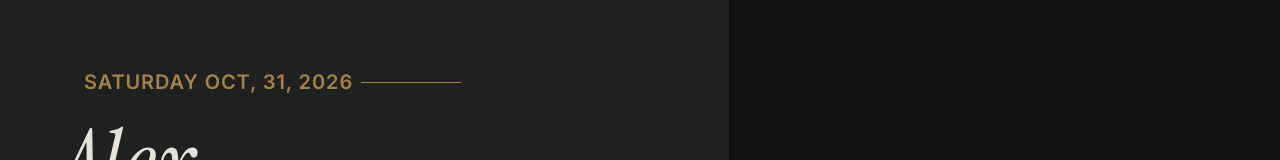
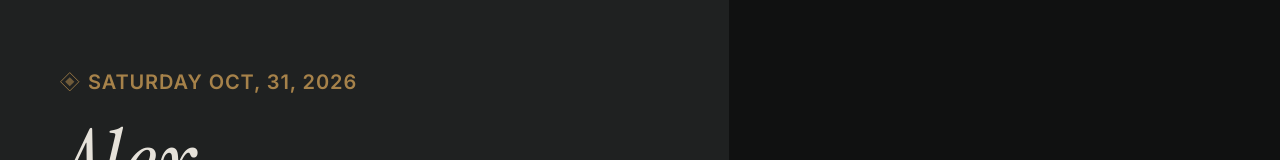
Before and after one commit to akhachadoorian/Wedding, a React (Create React App) app: page / in a window 1280 px wide. Shown: the part 228-388 px from the top of the page. Built offline with nearby package versions, Linux system fonts and the light colour scheme.

Commit message:
<update> Setup diamond class and update eyebrow to use this and added color types

```diff
--- a/src/components/ArrowBox/ArrowBox.tsx
+++ b/src/components/ArrowBox/ArrowBox.tsx
@@ -2,22 +2,23 @@ import React from "react";
 
 import "./ArrowBox.scss";
 import { ArrowUpIcon, ArrowUpRightIcon } from "@phosphor-icons/react";
+import { ColorVariables } from "../../types/colors";
 
 type ArrowBoxProps = {
-    color?: string;
+    color?: ColorVariables;
 };
 
-export default function ArrowBox({ color = "cream-500" }: ArrowBoxProps) {
+export default function ArrowBox({ color = "--cream-500" }: ArrowBoxProps) {
     return (
         <div className="arrow_box-wrapper">
             <div className="arrow_box-inner">
                 <div className="arrow_box-grid">
                 <div className="arrow start">
-                   <ArrowUpRightIcon color={`var(--${color})`} size={18} />
+                   <ArrowUpRightIcon color={`var(${color})`} size={18} />
                 </div>
 
                 <div className="arrow end">
-                   <ArrowUpRightIcon fill={`var(--${color})`} size={18} />
+                   <ArrowUpRightIcon fill={`var(${color})`} size={18} />
                 </div>
                 </div>
             </div>
--- /dev/null
+++ b/src/components/Diamond/Diamond.scss
@@ -0,0 +1,20 @@
+@use "../../styles/variables" as *;
+
+
+.diamond-wrapper {
+    width: var(--diamond-mobile-size);
+    height: var(--diamond-mobile-size);
+    flex: 0 0 var(--diamond-mobile-size);
+    aspect-ratio: 1;
+
+    @include big {
+        width: var(--diamond-size);
+        height: var(--diamond-size);
+        flex: 0 0 var(--diamond-size);
+    }
+
+    svg.diamond {
+        width: 100%;
+        height: 100%;
+    }
+}
--- /dev/null
+++ b/src/components/Diamond/Diamond.tsx
@@ -0,0 +1,27 @@
+import React from "react";
+
+import { ColorVariables } from "../../types/colors";
+import './Diamond.scss';
+
+type DiamondProps = {
+    color: ColorVariables;
+    size: "20px" | "16px";
+    mobileSize?: "18px" | "16px";
+    className?: string;
+};
+
+export default function Diamond({ color = "--cream-500", size = "16px", mobileSize, className }: DiamondProps) {
+    const sizeStyle = {
+        "--diamond-size": size,
+        "--diamond-mobile-size": mobileSize ?? size,
+    } as React.CSSProperties;
+
+    return (
+        <div className={`diamond-wrapper ${className ?? ""}`} style={sizeStyle}>
+            <svg className="diamond" xmlns="http://www.w3.org/2000/svg" width="24px" height="24px" viewBox="0 0 24 24" fill="none">
+                <path d="M11.707 0.707153L22.707 11.7072L11.707 22.7072L0.707031 11.7072L11.707 0.707153Z" stroke={`var(${color})`} />
+                <path opacity="0.6" d="M11.707 6.20715L17.207 11.7072L11.707 17.2072L6.20703 11.7072L11.707 6.20715Z" fill={`var(${color})`} />
+            </svg>
+        </div>
+    );
+}
--- a/src/components/Eyebrow/Eyebrow.jsx
+++ /dev/null
@@ -1,34 +0,0 @@
-import './Eyebrow.scss';
-
-function Eyebrow({ variation = "left", color = "gold", text }) {
-    let fill = `var(--${color})`;
-    const Diamond = () => (
-        <svg className="diamond" xmlns="http://www.w3.org/2000/svg" width="24" height="24" viewBox="0 0 24 24" fill="none">
-            <path d="M11.707 0.707153L22.707 11.7072L11.707 22.7072L0.707031 11.7072L11.707 0.707153Z" stroke={fill} />
-            <path opacity="0.6" d="M11.707 6.20715L17.207 11.7072L11.707 17.2072L6.20703 11.7072L11.707 6.20715Z" fill={fill} />
-        </svg>
-    );
-
-    if (variation == "centered") {
-        return (
-            <div className={`eyebrow-wrapper centered ${color}`}>
-                <p className={`eyebrow ${color}`}>{text}</p>
-                <div className="diamond_underline-wrapper">
-                    <div className="diamond_underline"></div>
-                    <Diamond />
-                    <div className="diamond_underline"></div>
-                </div>
-            </div>
-        );
-    }
-
-    return (
-        <div className={`eyebrow-wrapper left ${color}`}>
-            <Diamond />
-            <p className={`eyebrow ${color}`}>{text}</p>
-            <div className={`diamond_underline ${color}`}></div>
-        </div>
-    );
-}
-
-export default Eyebrow;
--- a/src/components/Eyebrow/Eyebrow.scss
+++ b/src/components/Eyebrow/Eyebrow.scss
@@ -19,12 +19,12 @@
         background-color: var(--gold-500);
     }
 
-    .diamond {
-        $size: clamp(16px, 1.111vw, 18px);
-        flex: 0 0 $size;
-        width: $size;
-        height: $size;
-    }
+    // .diamond {
+    //     $size: clamp(16px, 1.111vw, 18px);
+    //     flex: 0 0 $size;
+    //     width: $size;
+    //     height: $size;
+    // }
 
     .diamond_underline-wrapper {
         display: flex;
--- /dev/null
+++ b/src/components/Eyebrow/Eyebrow.tsx
@@ -0,0 +1,37 @@
+import React from "react";
+
+import "./Eyebrow.scss";
+import { ColorVariables } from "../../types/colors";
+import Diamond from "../Diamond/Diamond";
+
+type EyebrowProps = {
+    variation: "left" | "centered" | "double"
+    color: ColorVariables
+    text: string;
+};
+
+function Eyebrow({ variation = "left", color = "--gold-500", text }: EyebrowProps) {
+
+
+    if (variation == "centered") {
+        return (
+            <div className={`eyebrow-wrapper centered`}>
+                <p className="eyebrow" style={{color: `var(${color})`}}>{text}</p>
+                <div className="diamond_underline-wrapper">
+                    <div className={`diamond_underline`} style={{backgroundColor: `var(${color})`}}></div>
+                    <Diamond size="16px" color={color} />
+                    <div className={`diamond_underline`} style={{backgroundColor: `var(${color})`}}></div>
+                </div>
+            </div>
+        );
+    }
+
+    return (
+        <div className={`eyebrow-wrapper left ${color}`}>
+            <Diamond size="20px" mobileSize="18px" color={color} />
+            <p className="eyebrow" style={{color: `var(${color})`}}>{text}</p>
+        </div>
+    );
+}
+
+export default Eyebrow;
--- a/src/components/globals/LoadingScreen/LoadingScreen.scss
+++ b/src/components/globals/LoadingScreen/LoadingScreen.scss
@@ -131,10 +131,10 @@
     width: 100%;
 }
 
-.diamond {
-    width: 16px;
-    height: 16px;
-}
+// .diamond {
+//     width: 16px;
+//     height: 16px;
+// }
 
 .loader-bar {
     width: 100%;
--- a/src/components/heros/HomeHero/HomeHero.jsx
+++ b/src/components/heros/HomeHero/HomeHero.jsx
@@ -209,7 +209,7 @@ export default function HomeHero({ loaded }) {
                 <div className="home_hero-text-shell">
                     <div ref={textRef} className="home_hero-text">
                         <div className="eyebrow_wrapper" ref={eyebrowRef}>
-                            <Eyebrow variation="left" color="gold" text="Saturday Oct, 31, 2026" />
+                            <Eyebrow variation="left" color="--gold-500" text="Saturday Oct, 31, 2026" />
                         </div>
 
                         <h1 ref={h1Ref} className="home_hero-title">
--- /dev/null
+++ b/src/types/colors.ts
@@ -0,0 +1,17 @@
+export type GoldScale =
+  | "--gold-100" | "--gold-200" | "--gold-250" | "--gold-300"
+  | "--gold-400" | "--gold-500" | "--gold-600" | "--gold-700"
+  | "--gold-800" | "--gold-850" | "--gold-900" | "--gold-1000"
+
+export type CreamScale =
+  | "--cream-100" | "--cream-300" | "--cream-500"
+  | "--cream-700" | "--cream-900"
+
+export type GrayScale =
+  | "--gray-300" | "--gray-500" | "--gray-700" | "--gray-900"
+
+export type BlackScale =
+  | "--black-800" | "--black-850" | "--black-900"
+  | "--black-950" | "--black-1000"
+
+export type ColorVariables = GoldScale | CreamScale | GrayScale | BlackScale
```
